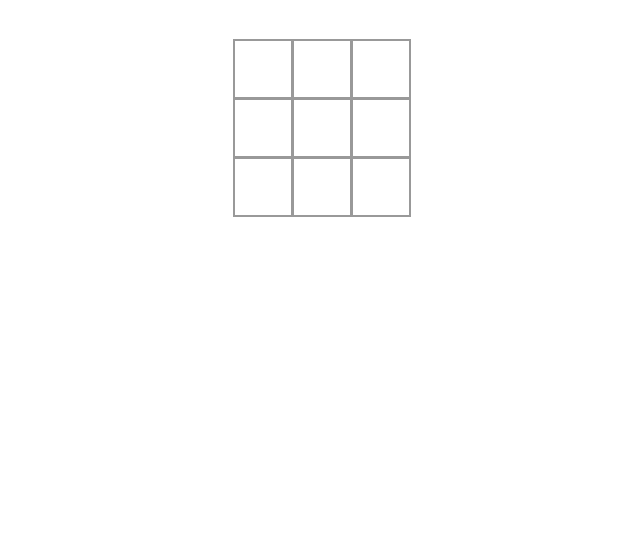
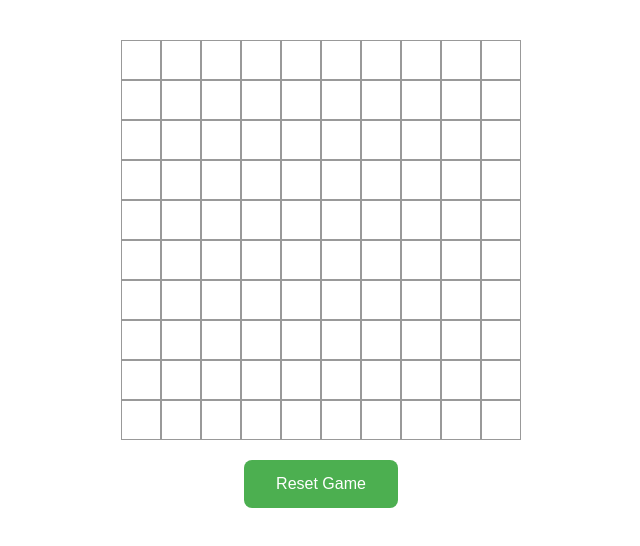
Before and after one commit to dantasse/tictactoe, a React (Vite) app: page / in a window 1280 px wide. Shown: the top 546 px of the page, without its empty margins (319-959 px from the left). Built offline with nearby package versions, Linux system fonts and the light colour scheme.

Commit message:
10x10 board with 4 in a row to win

```diff
--- a/src/App.css
+++ b/src/App.css
@@ -21,19 +21,19 @@
 
 .square {
   background: #fff;
-  border: 2px solid #999;
-  float: left;
-  font-size: 24px;
+  border: 1px solid #999;
+  font-size: 16px;
   font-weight: bold;
-  line-height: 34px;
-  height: 60px;
-  margin-right: -1px;
-  margin-top: -1px;
+  height: 40px;
+  width: 40px;
+  margin: 0;
   padding: 0;
   text-align: center;
-  width: 60px;
   cursor: pointer;
   transition: background-color 0.2s;
+  display: flex;
+  align-items: center;
+  justify-content: center;
 }
 
 .square:hover {
@@ -65,3 +65,22 @@
   border-radius: 8px;
   display: inline-block;
 }
+
+.reset-button {
+  background-color: #4CAF50;
+  border: none;
+  color: white;
+  padding: 15px 32px;
+  text-align: center;
+  text-decoration: none;
+  display: inline-block;
+  font-size: 16px;
+  margin: 20px 2px;
+  cursor: pointer;
+  border-radius: 8px;
+  transition: background-color 0.3s;
+}
+
+.reset-button:hover {
+  background-color: #45a049;
+}
--- a/src/App.tsx
+++ b/src/App.tsx
@@ -3,7 +3,8 @@ import './App.css'
 import { checkWinner, makeOpponentMove } from './gameLogic'
 
 function App() {
-  const [squares, setSquares] = useState<string[]>(Array(9).fill(''))
+  const BOARD_SIZE = 10
+  const [squares, setSquares] = useState<string[]>(Array(BOARD_SIZE * BOARD_SIZE).fill(''))
   const [winner, setWinner] = useState<string | null>(null)
   const [winningLine, setWinningLine] = useState<number[] | null>(null)
   const [isPlayerTurn, setIsPlayerTurn] = useState<boolean>(true)
@@ -49,6 +50,13 @@ function App() {
     }, 200)
   }
 
+  const resetGame = () => {
+    setSquares(Array(BOARD_SIZE * BOARD_SIZE).fill(''))
+    setWinner(null)
+    setWinningLine(null)
+    setIsPlayerTurn(true)
+  }
+
   const renderSquare = (index: number) => {
     const isWinningSquare = winningLine && winningLine.includes(index)
     return (
@@ -66,21 +74,13 @@ function App() {
     <>
     <div className="game">
       <div className="game-board">
-        <div className="board-row">
-          {renderSquare(0)}
-          {renderSquare(1)}
-          {renderSquare(2)}
-        </div>
-        <div className="board-row">
-          {renderSquare(3)}
-          {renderSquare(4)}
-          {renderSquare(5)}
-        </div>
-        <div className="board-row">
-          {renderSquare(6)}
-          {renderSquare(7)}
-          {renderSquare(8)}
-        </div>
+        {Array.from({ length: BOARD_SIZE }, (_, row) => (
+          <div className="board-row" key={row}>
+            {Array.from({ length: BOARD_SIZE }, (_, col) =>
+              renderSquare(row * BOARD_SIZE + col)
+            )}
+          </div>
+        ))}
       </div>
     </div>
     {!isPlayerTurn && <h2>thinking...</h2>}
@@ -88,7 +88,11 @@ function App() {
       <div className="game-status">
         {winner === "nobody" && <h2>cat's game</h2>}
         {winner !== "nobody" && <h2>{winner} wins!</h2>}
+        <button onClick={resetGame} className="reset-button">Play Again</button>
       </div>
+    )}
+    {!winner && (
+      <button onClick={resetGame} className="reset-button">Reset Game</button>
     )}
     </>
   )
--- a/src/gameLogic.ts
+++ b/src/gameLogic.ts
@@ -1,21 +1,77 @@
 export const checkWinner = (squares: string[]): { winner: string | null, line: number[] | null } => {
-  const lines = [
-    [0, 1, 2], // top row
-    [3, 4, 5], // middle row
-    [6, 7, 8], // bottom row
-    [0, 3, 6], // left column
-    [1, 4, 7], // middle column
-    [2, 5, 8], // right column
-    [0, 4, 8], // diagonal top-left to bottom-right
-    [2, 4, 6], // diagonal top-right to bottom-left
-  ]
+  const BOARD_SIZE = 10
+  const WIN_LENGTH = 4
 
-  for (let i = 0; i < lines.length; i++) {
-    const [a, b, c] = lines[i]
-    if (squares[a] && squares[a] === squares[b] && squares[a] === squares[c]) {
-      return { winner: squares[a], line: lines[i] }
+  // Check all possible 4-in-a-row combinations
+  for (let row = 0; row < BOARD_SIZE; row++) {
+    for (let col = 0; col < BOARD_SIZE; col++) {
+      const index = row * BOARD_SIZE + col
+      const player = squares[index]
+
+      if (!player) continue
+
+      // Check horizontal (right)
+      if (col <= BOARD_SIZE - WIN_LENGTH) {
+        const line = []
+        let isWin = true
+        for (let i = 0; i < WIN_LENGTH; i++) {
+          const checkIndex = row * BOARD_SIZE + col + i
+          line.push(checkIndex)
+          if (squares[checkIndex] !== player) {
+            isWin = false
+            break
+          }
+        }
+        if (isWin) return { winner: player, line }
+      }
+
+      // Check vertical (down)
+      if (row <= BOARD_SIZE - WIN_LENGTH) {
+        const line = []
+        let isWin = true
+        for (let i = 0; i < WIN_LENGTH; i++) {
+          const checkIndex = (row + i) * BOARD_SIZE + col
+          line.push(checkIndex)
+          if (squares[checkIndex] !== player) {
+            isWin = false
+            break
+          }
+        }
+        if (isWin) return { winner: player, line }
+      }
+
+      // Check diagonal (down-right)
+      if (row <= BOARD_SIZE - WIN_LENGTH && col <= BOARD_SIZE - WIN_LENGTH) {
+        const line = []
+        let isWin = true
+        for (let i = 0; i < WIN_LENGTH; i++) {
+          const checkIndex = (row + i) * BOARD_SIZE + col + i
+          line.push(checkIndex)
+          if (squares[checkIndex] !== player) {
+            isWin = false
+            break
+          }
+        }
+        if (isWin) return { winner: player, line }
+      }
+
+      // Check diagonal (down-left)
+      if (row <= BOARD_SIZE - WIN_LENGTH && col >= WIN_LENGTH - 1) {
+        const line = []
+        let isWin = true
+        for (let i = 0; i < WIN_LENGTH; i++) {
+          const checkIndex = (row + i) * BOARD_SIZE + col - i
+          line.push(checkIndex)
+          if (squares[checkIndex] !== player) {
+            isWin = false
+            break
+          }
+        }
+        if (isWin) return { winner: player, line }
+      }
     }
   }
+
   return { winner: null, line: null }
 }
 
@@ -26,7 +82,7 @@ export const makeOpponentMove = (currentSquares: string[]) => {
 
   if (emptySquares.length === 0) return currentSquares
 
-  // Check if opponent can win
+  // 1. Check if opponent can win
   for (const index of emptySquares) {
     const testSquares = [...currentSquares]
     testSquares[index] = 'O'
@@ -37,7 +93,7 @@ export const makeOpponentMove = (currentSquares: string[]) => {
     }
   }
 
-  // Check if need to block player from winning
+  // 2. Check if need to block player from winning
   for (const index of emptySquares) {
     const testSquares = [...currentSquares]
     testSquares[index] = 'X'
@@ -48,24 +104,7 @@ export const makeOpponentMove = (currentSquares: string[]) => {
     }
   }
 
-  // Take center if available
-  if (currentSquares[4] === '') {
-    const newSquares = [...currentSquares]
-    newSquares[4] = 'O'
-    return newSquares
-  }
-
-  // Take corners if available
-  const corners = [0, 2, 6, 8]
-  const availableCorners = corners.filter(index => currentSquares[index] === '')
-  if (availableCorners.length > 0) {
-    const randomCorner = availableCorners[Math.floor(Math.random() * availableCorners.length)]
-    const newSquares = [...currentSquares]
-    newSquares[randomCorner] = 'O'
-    return newSquares
-  }
-
-  // Take any remaining square
+  // 3. Move randomly to any available square
   const randomIndex = emptySquares[Math.floor(Math.random() * emptySquares.length)]
   const newSquares = [...currentSquares]
   newSquares[randomIndex] = 'O'
--- a/vitest.config.ts
+++ b/vitest.config.ts
@@ -5,6 +5,7 @@ export default defineConfig({
   plugins: [react()],
   test: {
     environment: 'jsdom',
+    globals: true,
     setupFiles: ['./src/test/setup.ts'],
   },
 })
```
Also changed, not shown: src/test/setup.ts (added, +2 -0 lines), 1 other file (tests, documents, lock files or other folders).
